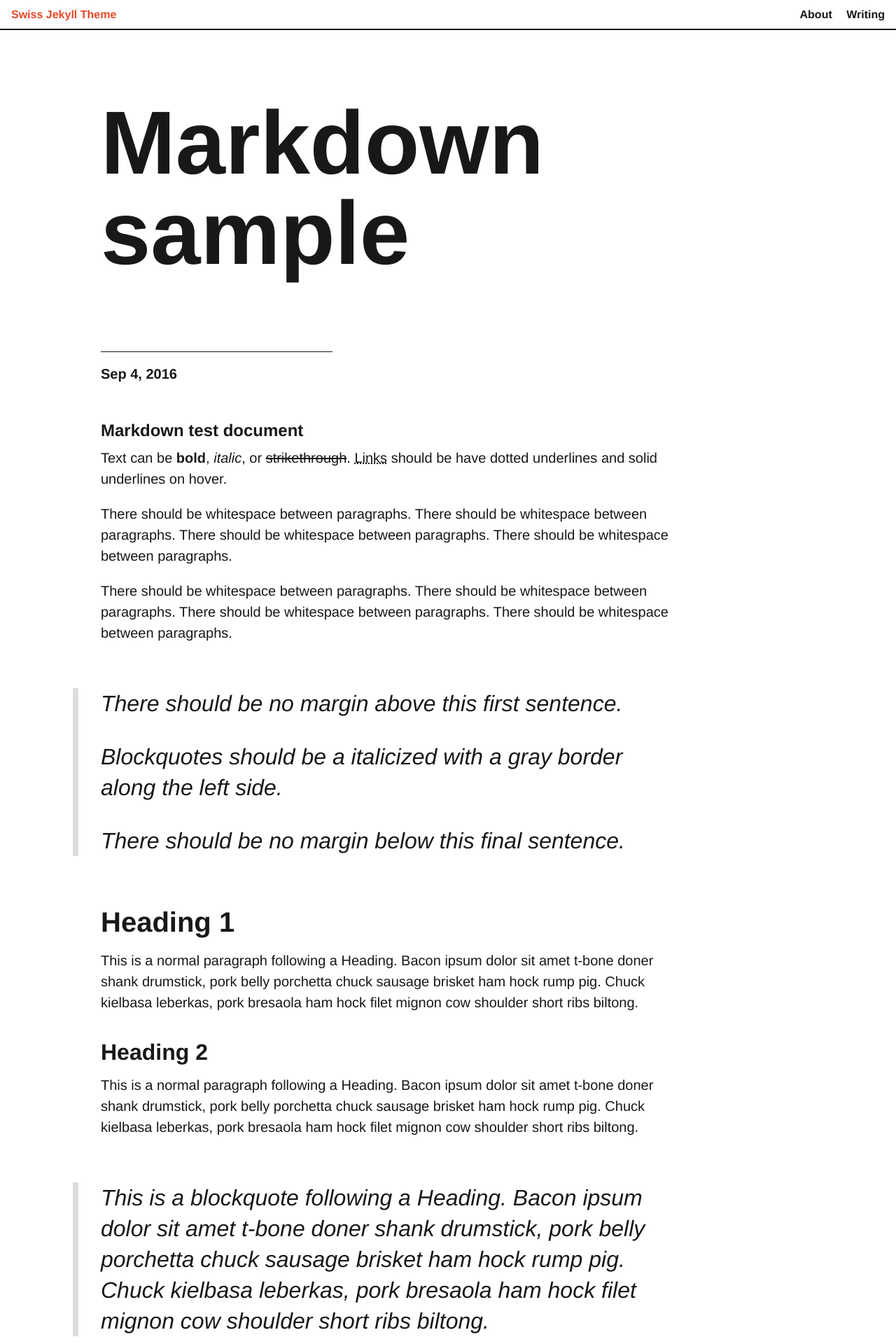
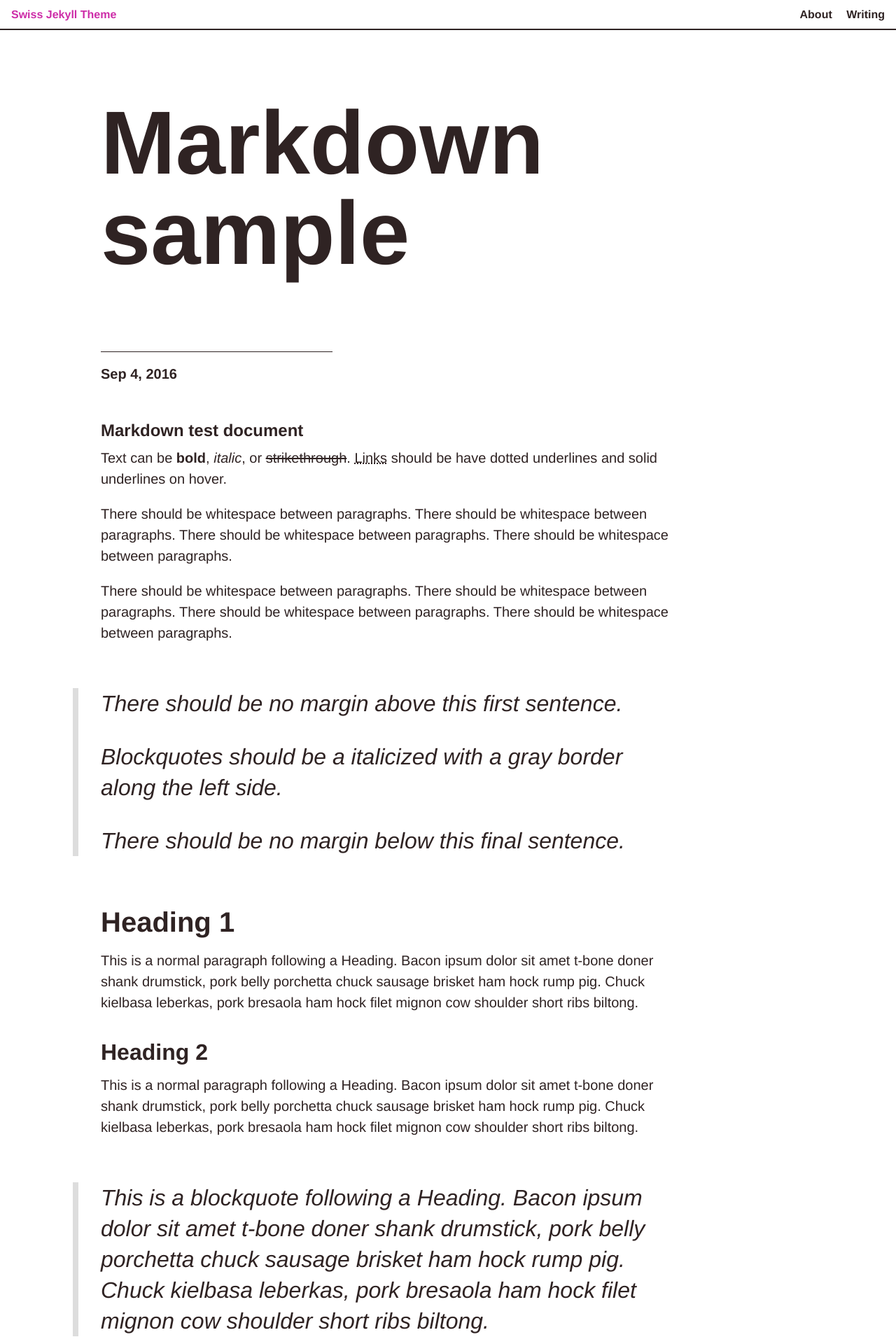
Before and after one commit to rockandrollcanada/code, a Jekyll site: the page built from _posts/2016-09-04-markdown-sample.md, in a window 1280 px wide. Shown: the top 1920 px of the page at 70% size. Built offline with Jekyll 4.4.1, drawn with Linux system fonts in a browser that asks for light colours; comment, search, counter and statistics services are not loaded.

Commit message:
Update _config.yml

```diff
--- a/_config.yml
+++ b/_config.yml
@@ -27,7 +27,9 @@ social_username: jekyllrb
 
 # Set theme color here
 # Choose from: black (default), blue, gray, magenta, orange, red, white, and yellow.
-theme_color: black
+remote_theme: broccolini/swiss
+
+theme_color: magenta
 
 # Build settings
 markdown: kramdown
```
